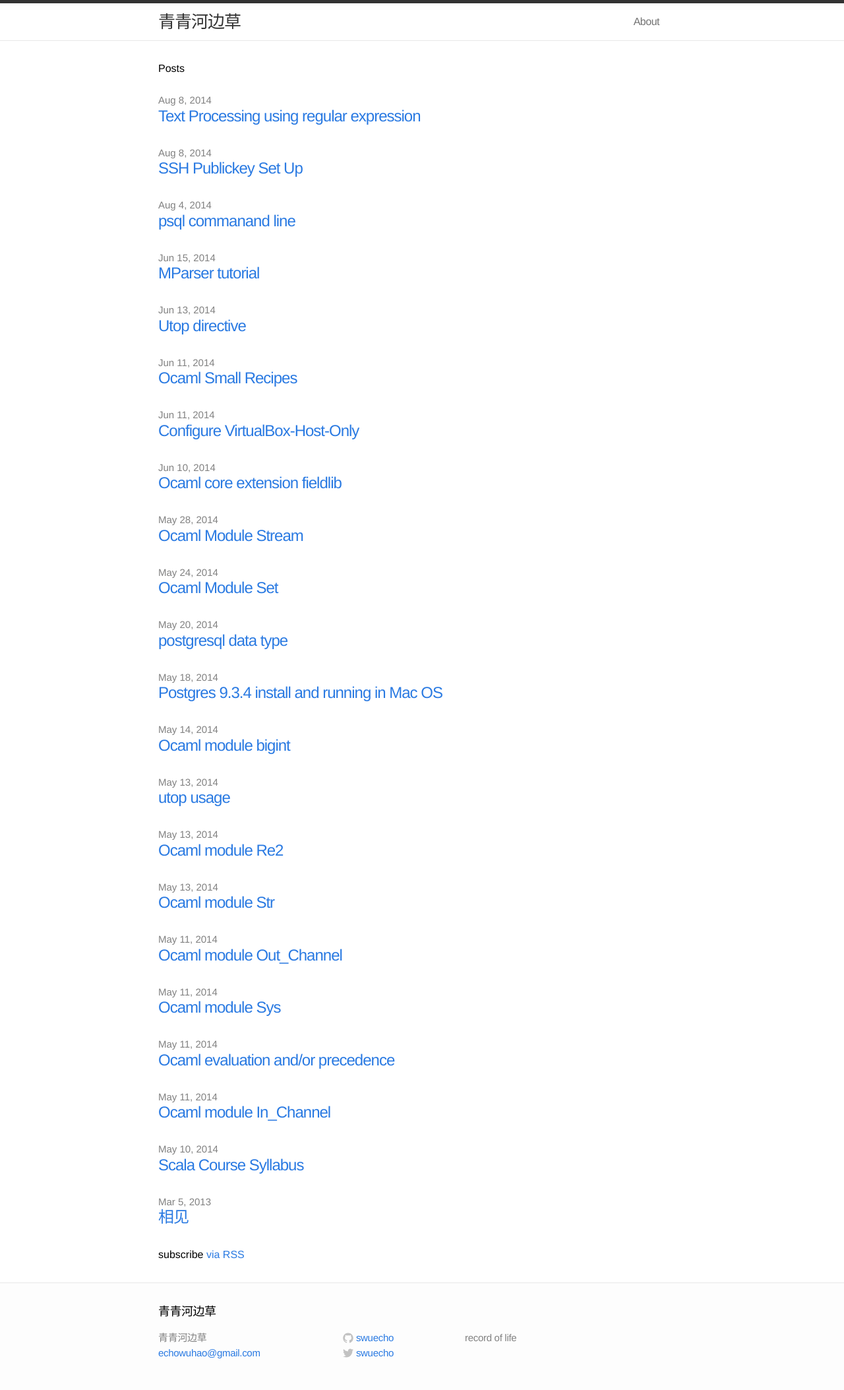
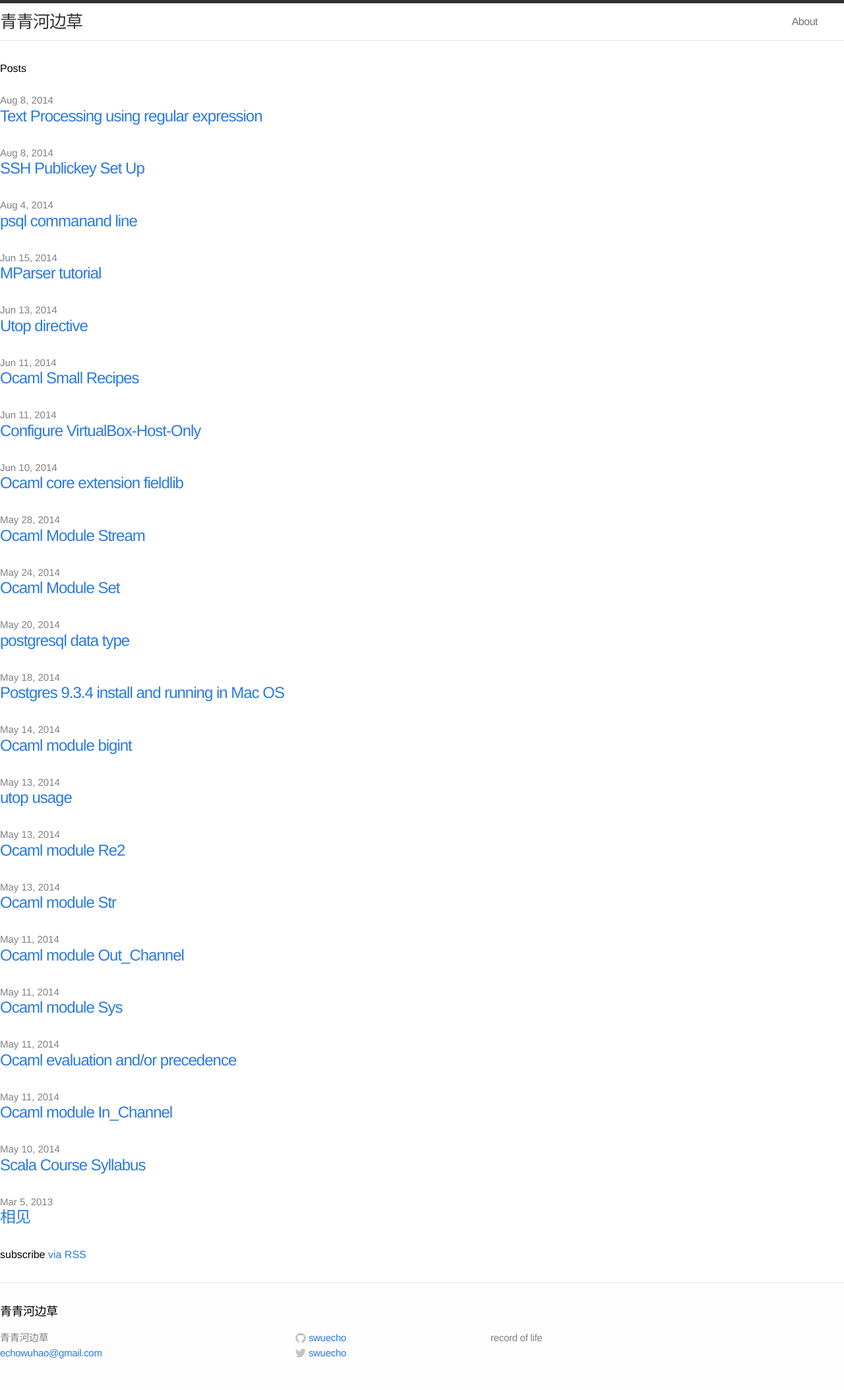
Before and after one commit to swuecho/swuecho.github.io, a Jekyll site: the page built from index.html, in a window 1280 px wide. Shown: the whole page at 66% size. Built offline with Jekyll 4.4.1, drawn with Linux system fonts in a browser that asks for light colours; after the commit the page ends 2062 px from its top, so only the background shows below that.

Commit message:
css crazy

```diff
--- a/css/main.css
+++ b/css/main.css
@@ -23,17 +23,6 @@ a:hover   { color: #000; text-decoration: underline; }
 a:visited { color: #205caa; }
 
 /* Utility */
-
-.wrap:before,
-.wrap:after { content:""; display:table; }
-.wrap:after { clear: both; }
-.wrap {
-  max-width: 800px;
-  padding: 0 30px;
-  margin: 0 auto;
-  zoom: 1;
-}
-
 
 /* Layout Styles */
 /* ----------------------------------------------------------*/
```
